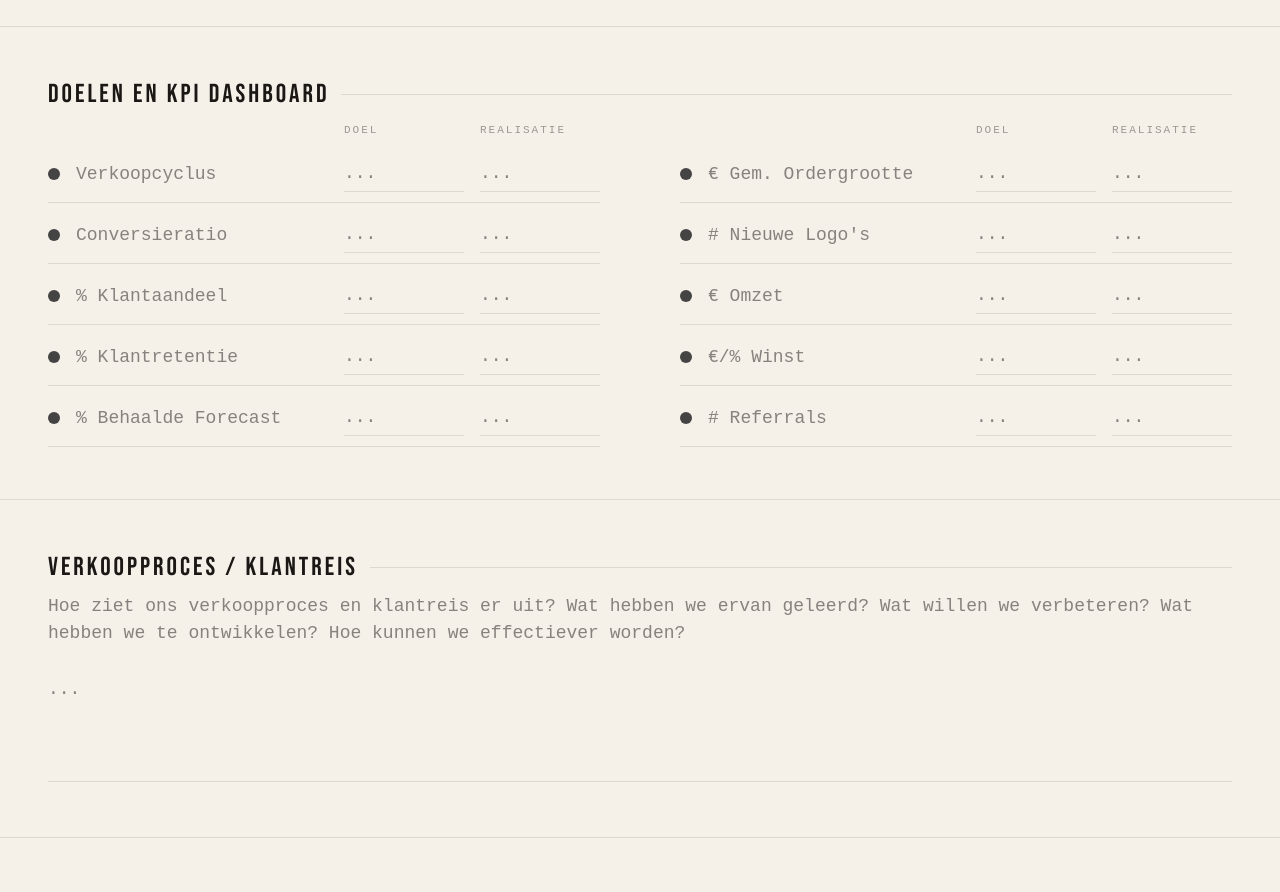
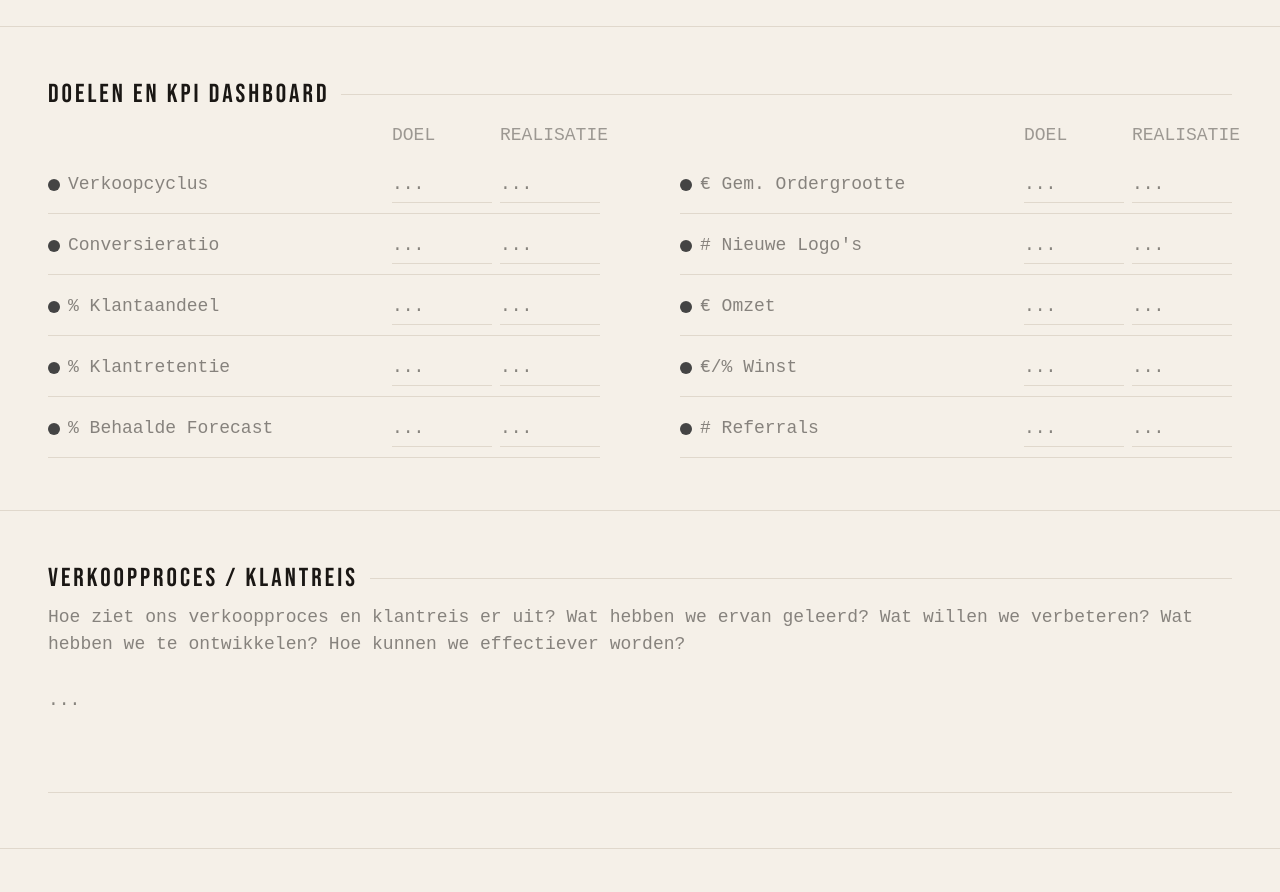
Before and after one commit to arnoceo-ops/arno-blog, a Next.js app: page /canvas/uitvoering in a window 1280 px wide. Shown: the part 2960-3852 px from the top of the page. Built offline with nearby package versions, Linux system fonts and the light colour scheme; no server answers.

Commit message:
fix kpi kolom headers 18px en smaller gap

```diff
--- a/app/canvas/uitvoering/page.tsx
+++ b/app/canvas/uitvoering/page.tsx
@@ -243,7 +243,7 @@ function KpiRowWithLight({ id, label, doelVal, realVal, onDoelChange, onRealChan
 
   return (
     <div style={{ marginBottom: '4px' }}>
-      <div style={{ display: 'grid', gridTemplateColumns: '12px 1fr 120px 120px', alignItems: 'center', gap: '16px', borderBottom: '1px solid #e0d8cc', padding: '10px 0' }}>
+      <div style={{ display: 'grid', gridTemplateColumns: '12px 1fr 100px 100px', alignItems: 'center', gap: '8px', borderBottom: '1px solid #e0d8cc', padding: '10px 0' }}>
         <TrafficDot color={color} />
         <span style={{ ...MONO18, opacity: 0.5 }}>{label}</span>
         <input style={inputStyle} value={doelVal} onChange={e => onDoelChange(e.target.value)} onBlur={onDoelBlur} placeholder="..." />
@@ -489,10 +489,10 @@ export default function UitvoeringPage() {
         <div style={{ display: 'grid', gridTemplateColumns: '1fr 1fr', gap: '0 80px' }}>
           {/* Linker kolom */}
           <div>
-            <div style={{ display: 'grid', gridTemplateColumns: '12px 1fr 120px 120px', gap: '16px', marginBottom: '8px' }}>
+            <div style={{ display: 'grid', gridTemplateColumns: '12px 1fr 100px 100px', gap: '8px', marginBottom: '8px' }}>
               <span /><span />
-              <span style={{ ...MONO18, opacity: 0.4, fontSize: '11px', letterSpacing: '2px' }}>DOEL</span>
-              <span style={{ ...MONO18, opacity: 0.4, fontSize: '11px', letterSpacing: '2px' }}>REALISATIE</span>
+              <span style={{ ...MONO18, opacity: 0.4 }}>DOEL</span>
+              <span style={{ ...MONO18, opacity: 0.4 }}>REALISATIE</span>
             </div>
             {KPI_LEFT.map(id => (
               <KpiRowWithLight key={id} id={id} label={ALL_FIELDS.find(x => x.id === id)?.label ?? id}
@@ -504,10 +504,10 @@ export default function UitvoeringPage() {
           </div>
           {/* Rechter kolom */}
           <div>
-            <div style={{ display: 'grid', gridTemplateColumns: '12px 1fr 120px 120px', gap: '16px', marginBottom: '8px' }}>
+            <div style={{ display: 'grid', gridTemplateColumns: '12px 1fr 100px 100px', gap: '8px', marginBottom: '8px' }}>
               <span /><span />
-              <span style={{ ...MONO18, opacity: 0.4, fontSize: '11px', letterSpacing: '2px' }}>DOEL</span>
-              <span style={{ ...MONO18, opacity: 0.4, fontSize: '11px', letterSpacing: '2px' }}>REALISATIE</span>
+              <span style={{ ...MONO18, opacity: 0.4 }}>DOEL</span>
+              <span style={{ ...MONO18, opacity: 0.4 }}>REALISATIE</span>
             </div>
             {KPI_RIGHT.map(id => (
               <KpiRowWithLight key={id} id={id} label={ALL_FIELDS.find(x => x.id === id)?.label ?? id}
```
